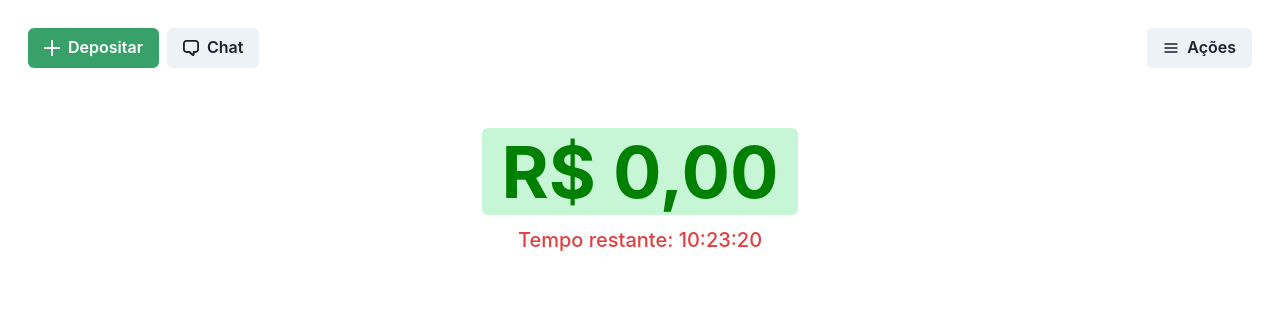
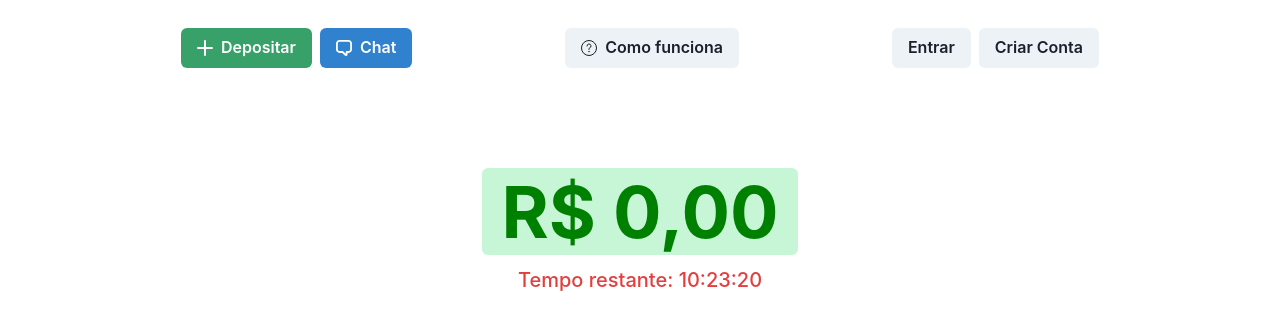
Before and after one commit to Mlucas4330/Sorteio, a React (Vite) app in the folder client/: page / in a window 1280 px wide. Shown: the top 330 px of the page. Built offline with nearby package versions, Linux system fonts and the light colour scheme; no server answers.

Commit message:
mudanças na nav

```diff
--- a/client/src/components/Nav.jsx
+++ b/client/src/components/Nav.jsx
@@ -1,6 +1,18 @@
 import React, { useEffect, useState } from 'react'
 import { AddIcon, ArrowBackIcon, ChatIcon, ChevronRightIcon, HamburgerIcon, QuestionOutlineIcon, SettingsIcon } from '@chakra-ui/icons'
-import { Flex, Button, Menu, MenuButton, MenuItem, MenuList, useDisclosure, ButtonGroup } from '@chakra-ui/react'
+import {
+    Flex,
+    Button,
+    Menu,
+    MenuButton,
+    MenuItem,
+    MenuList,
+    useDisclosure,
+    ButtonGroup,
+    IconButton,
+    useBreakpointValue,
+    MenuDivider,
+} from '@chakra-ui/react'
 import UserModal from './UserModal'
 import { Link, useNavigate } from 'react-router-dom'
 import { destroyToken, getToken } from '../utils'
@@ -12,6 +24,7 @@ function Nav() {
     const { onOpen, isOpen, onClose } = useDisclosure()
     const { onOpen: onOpenDeposit, isOpen: isOpenDeposit, onClose: onCloseDeposit } = useDisclosure()
     const { onOpen: onOpenChat, isOpen: isOpenChat, onClose: onCloseChat } = useDisclosure()
+    const isMobile = useBreakpointValue({ base: true, sm: false })
     const navigate = useNavigate()
 
     useEffect(() => {
@@ -29,29 +42,23 @@ function Nav() {
             <Chat isOpen={isOpenChat} onClose={onCloseChat} />
             {token && <UserModal isOpen={isOpen} onClose={onClose} />}
 
-            <Flex p={7} as={'header'} justify={'space-between'}>
-                <ButtonGroup>
-                    <Button leftIcon={<AddIcon />} onClick={onOpenDeposit} colorScheme='green'>
-                        Depositar
-                    </Button>
-                    <Button leftIcon={<ChatIcon />} onClick={onOpenChat}>
-                        Chat
-                    </Button>
-                </ButtonGroup>
-
+            <Flex
+                p={7}
+                as={'header'}
+                justify={{
+                    base: 'end',
+                    md: 'space-evenly',
+                }}
+            >
+                {isMobile ? (
                     <Menu>
-                    <MenuButton as={Button} leftIcon={<HamburgerIcon />}>
-                        Ações
-                    </MenuButton>
+                        <MenuButton as={IconButton} icon={<HamburgerIcon />} />
                         <MenuList>
                             {token ? (
                                 <>
                                     <MenuItem onClick={onOpen} icon={<SettingsIcon />}>
                                         Configurações
                                     </MenuItem>
-                                <Link to={'/tutorial'}>
-                                    <MenuItem icon={<QuestionOutlineIcon />}>Como funciona</MenuItem>
-                                </Link>
                                     <MenuItem onClick={signout} icon={<ArrowBackIcon />}>
                                         Sair
                                     </MenuItem>
@@ -61,13 +68,54 @@ function Nav() {
                                     <Link to='/signin'>
                                         <MenuItem icon={<ChevronRightIcon />}>Entrar</MenuItem>
                                     </Link>
+                                    <Link to='/signup'>
+                                        <MenuItem icon={<ChevronRightIcon />}>Criar Conta</MenuItem>
+                                    </Link>
+                                </>
+                            )}
                             <Link to={'/tutorial'}>
                                 <MenuItem icon={<QuestionOutlineIcon />}>Como funciona</MenuItem>
                             </Link>
+                            <MenuDivider />
+                            <MenuItem icon={<ChatIcon />} onClick={onOpenChat}>
+                                Chat
+                            </MenuItem>
+                            <MenuItem icon={<AddIcon />} onClick={onOpenDeposit}>
+                                Depositar
+                            </MenuItem>
+                        </MenuList>
+                    </Menu>
+                ) : (
+                    <>
+                        <ButtonGroup>
+                            <Button leftIcon={<AddIcon />} onClick={onOpenDeposit} colorScheme='green'>
+                                Depositar
+                            </Button>
+                            <Button leftIcon={<ChatIcon />} onClick={onOpenChat} colorScheme='blue'>
+                                Chat
+                            </Button>
+                        </ButtonGroup>
+                        <Link to={'/tutorial'}>
+                            <Button leftIcon={<QuestionOutlineIcon />}>Como funciona</Button>
+                        </Link>
+                        <ButtonGroup>
+                            {token ? (
+                                <Button colorScheme='red' onClick={signout} leftIcon={<ArrowBackIcon />}>
+                                    Sair
+                                </Button>
+                            ) : (
+                                <>
+                                    <Link to='/signin'>
+                                        <Button icon={<ChevronRightIcon />}>Entrar</Button>
+                                    </Link>
+                                    <Link to='/signUp'>
+                                        <Button icon={<ChevronRightIcon />}>Criar Conta</Button>
+                                    </Link>
                                 </>
                             )}
-                    </MenuList>
-                </Menu>
+                        </ButtonGroup>
+                    </>
+                )}
             </Flex>
         </>
     )
--- a/client/src/pages/Home.jsx
+++ b/client/src/pages/Home.jsx
@@ -1,7 +1,7 @@
 import React, { useEffect } from 'react'
 import { useState } from 'react'
 import Timer from '../components/Timer'
-import { Heading, Highlight, Box, Container, Grid, GridItem } from '@chakra-ui/react'
+import { Heading, Highlight, Box, Container, Flex } from '@chakra-ui/react'
 import { currencyFormatter, socket } from '../utils'
 import Nav from '../components/Nav'
 import DepositHistory from '../components/DepositHistory'
@@ -35,7 +35,12 @@ function Home() {
         <>
             <Nav />
 
-            <Box mt={10}>
+            <Box
+                mt={{
+                    base: 10,
+                    md: 20,
+                }}
+            >
                 <Heading mb={5} size={'4xl'} textAlign={'center'}>
                     <Highlight query={currencyFormatter(amount)} styles={{ borderRadius: 'md', px: '5', color: 'green', bg: 'green.100' }}>
                         {currencyFormatter(amount)}
@@ -45,21 +50,20 @@ function Home() {
             </Box>
 
             <Container my={10} maxW={'3xl'}>
-                <Grid
-                    gap={{
-                        md: '20',
+                <Flex
+                    justify={'space-around'}
+                    align={{
+                        base: 'center',
+                        md: 'baseline',
                     }}
-                    templateColumns={{
-                        md: '1fr 1fr',
+                    direction={{
+                        base: 'column',
+                        md: 'row',
                     }}
                 >
-                    <GridItem>
-                        <DepositHistory />
-                    </GridItem>
-                    <GridItem>
-                        <LastWinner />
-                    </GridItem>
-                </Grid>
+                    <DepositHistory />
+                    <LastWinner />
+                </Flex>
             </Container>
         </>
     )
```
Lines whose indentation alone changed are shown as unchanged.
